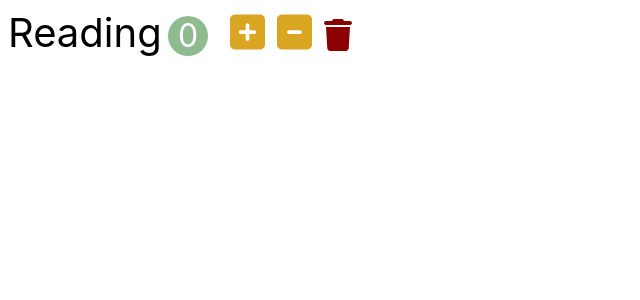
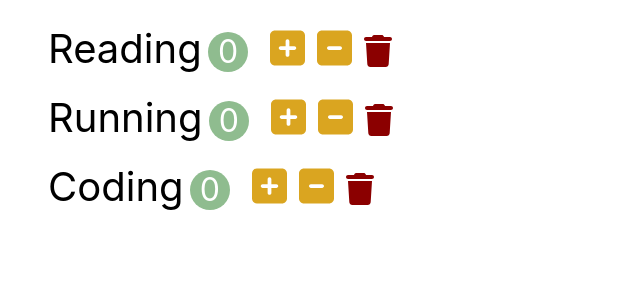
Before and after one commit to zoeyul07/habit-tracker, a React (Create React App) app: page / in a window 1280 px wide. Shown: the top 300 px of the page, without its empty margins (0-640 px from the left). Built offline with nearby package versions, Linux system fonts and the light colour scheme.

Commit message:
feat: habits component 추가 생성 -habit list 생성

```diff
--- a/src/App.tsx
+++ b/src/App.tsx
@@ -1,8 +1,8 @@
 import "./App.css";
-import Habit from "./components/Habit";
+import Habits from "./components/Habits";
 
 function App() {
-  return <Habit />;
+  return <Habits />;
 }
 
 export default App;
--- a/src/components/Habit.tsx
+++ b/src/components/Habit.tsx
@@ -1,6 +1,10 @@
 import React, { Component } from "react";
 
-class Habit extends Component {
+interface Props {
+  habit: { name: string; count: number };
+}
+
+class Habit extends Component<Props> {
   state = {
     count: 0,
   };
@@ -17,10 +21,12 @@ class Habit extends Component {
     this.setState({ count: count - 1 });
   };
   render() {
+    const { name, count } = this.props.habit;
+
     return (
       <li className="habit">
-        <span className="habit-name">Reading</span>
-        <span className="habit-count">{this.state.count}</span>
+        <span className="habit-name">{name}</span>
+        <span className="habit-count">{count}</span>
         <button
           className="habit-button habit-increase"
           onClick={this.handleIncrement}
--- /dev/null
+++ b/src/components/Habits.tsx
@@ -0,0 +1,24 @@
+import React, { Component } from "react";
+import Habit from "./Habit";
+
+class Habits extends Component {
+  state = {
+    habits: [
+      { id: 1, name: "Reading", count: 0 },
+      { id: 2, name: "Running", count: 0 },
+      { id: 3, name: "Coding", count: 0 },
+    ],
+  };
+
+  render() {
+    return (
+      <ul>
+        {this.state.habits.map((habit) => (
+          <Habit key={habit.id} habit={habit} />
+        ))}
+      </ul>
+    );
+  }
+}
+
+export default Habits;
```
